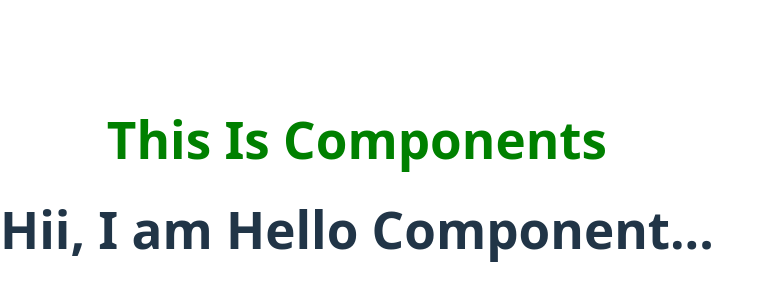
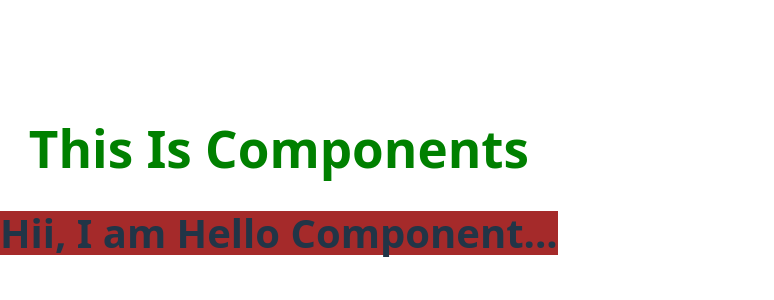
Before and after one commit to AshaminBiswas/React-REV, a React (Vite) app in the folder component/: page / in a window 1280 px wide. Shown: the part 216-516 px from the top of the page, without its empty margins (0-774 px from the left). Built offline with nearby package versions, Linux system fonts and the light colour scheme.

Commit message:
feat: add Hello component with styled heading

```diff
--- a/component/src/components/Hello.jsx
+++ b/component/src/components/Hello.jsx
@@ -1,9 +1,9 @@
 import React from 'react'
-
+import style from "../components/Hello.module.css"
 function Hello() {
   return (
     <div>
-      <h1>Hii, I am Hello Component...</h1>
+      <h1 className={style.heading}>Hii, I am Hello Component...</h1>
     </div>
   )
 }
--- /dev/null
+++ b/component/src/components/Hello.module.css
@@ -0,0 +1,4 @@
+.heading{
+    font-size: 40px;
+    background-color: brown;
+}
```
